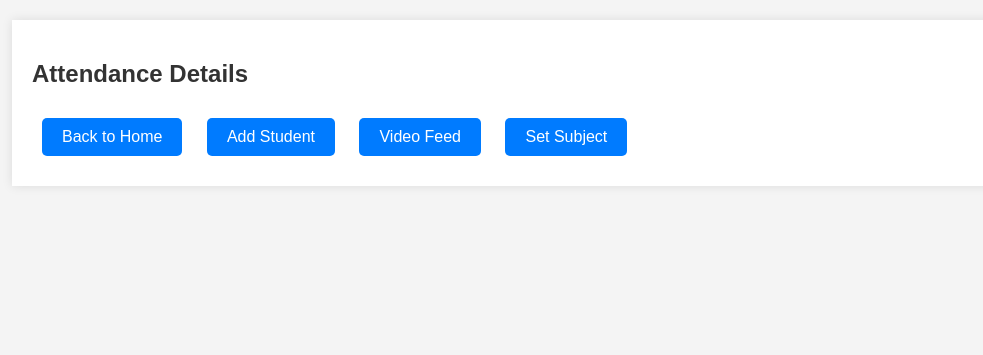
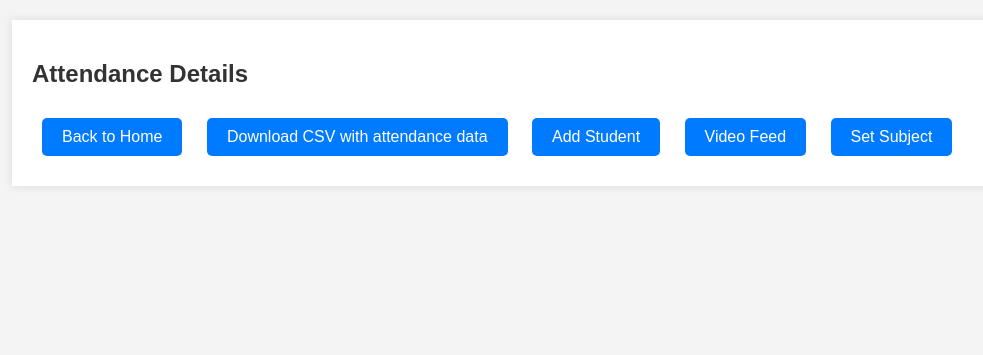
Before and after one commit to AntonioLabinjan/CV-attendance, a Flask app: page /attendance in a window 1280 px wide. Shown: the part 112-467 px from the top of the page, without its empty margins (96-1079 px from the left). Run offline with Flask 3, Linux system fonts and the light colour scheme; data that the repository does not hold is empty.

Commit message:
Update attendance.html
Vraćen attendance to csv botun

```diff
--- a/templates/attendance.html
+++ b/templates/attendance.html
@@ -39,6 +39,7 @@
             {% endfor %}
         {% endfor %}
         <a href="/" class="btn">Back to Home</a>
+        <a href="/download" class = "btn"> Download CSV with attendance data</a>
         <a href="/add_student" class="btn">Add Student</a>
         <a href="/video_feed" class="btn">Video Feed</a>
         <a href="/set_subject" class="btn">Set Subject</a>
```
